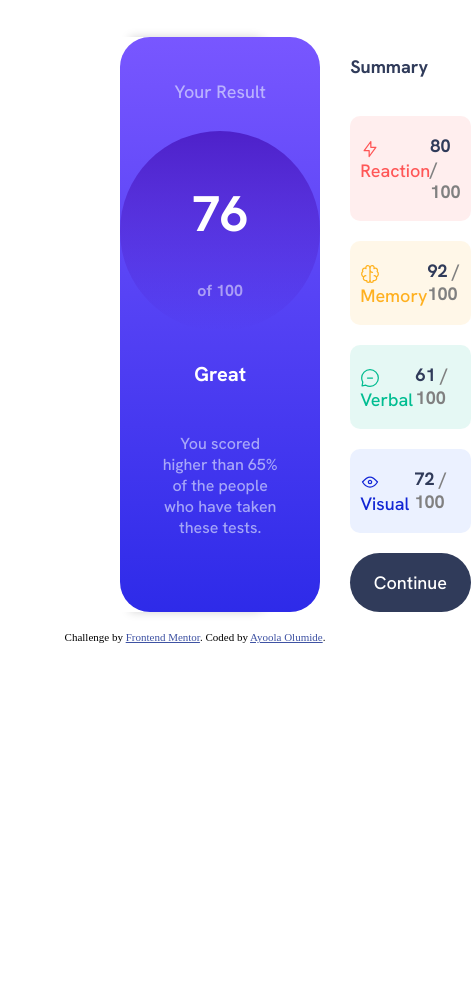
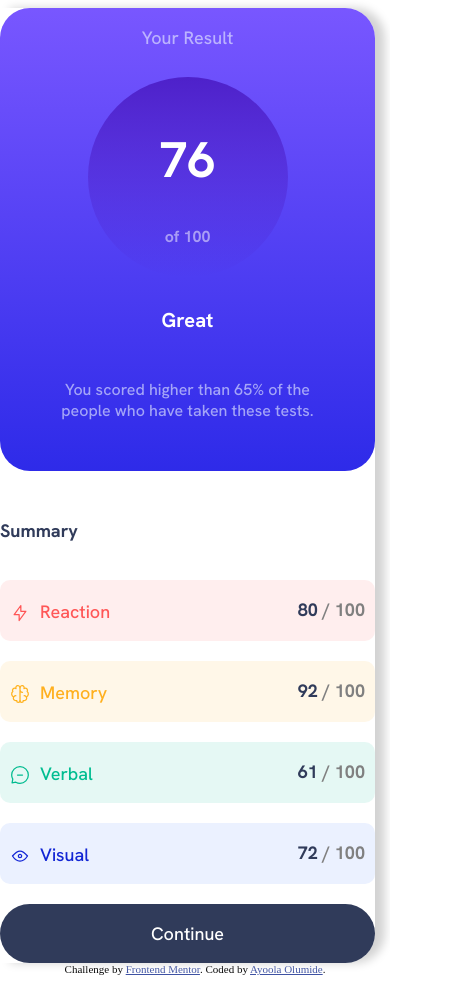
Before and after one commit to Olumightty/Result-Summary-Component, a plain HTML site: page index.html in a window 390 px wide. Shown: the whole page, 471 px wide, since content can reach past the window. Before the commit the page ends 844 px from the top, so only its background shows below. Drawn offline with Linux system fonts and the light colour scheme.

Commit message:
Update style.css

```diff
--- a/style.css
+++ b/style.css
@@ -127,3 +127,15 @@ span{
     margin-left: 40px;
     margin-right: 40px;
 }
+
+@media screen and (max-width: 400px) {
+    .grid-container{
+        display: flex;
+        flex-direction: column;
+        width: 375px;
+        margin: 0;
+        padding: 0;
+        position: relative;
+        left: -8px;
+    }
+}
```
